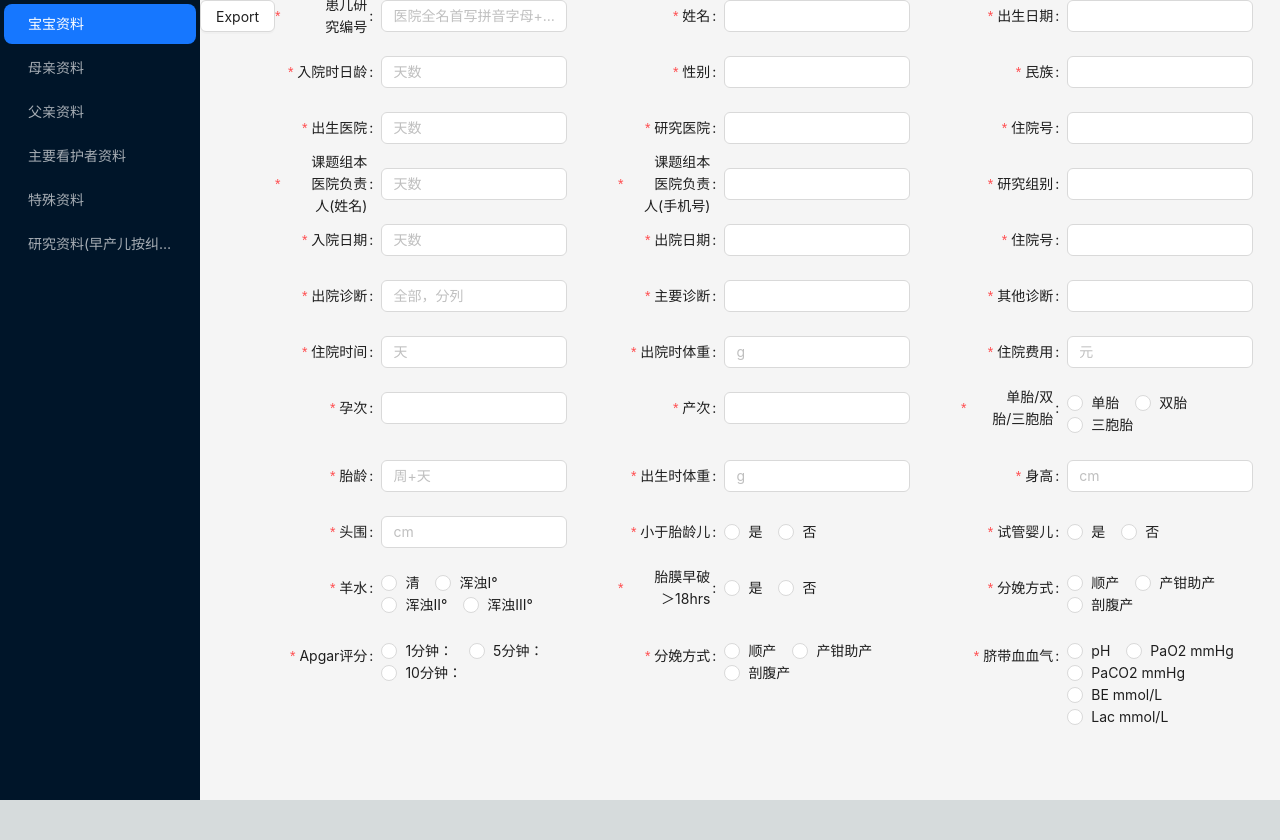
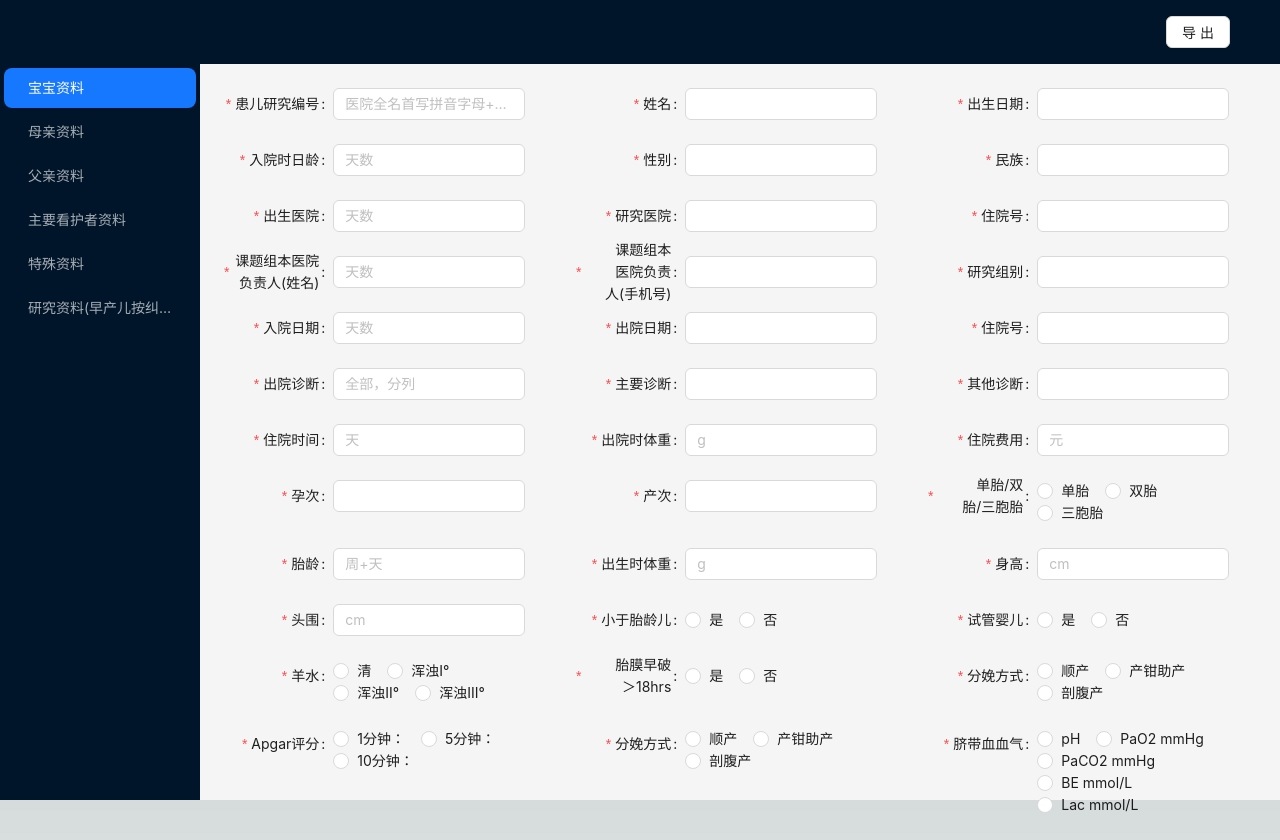
Before and after one commit to JinSooo/SheetProject, a Next.js app: page /login in a window 1280 px wide. Before the commit the page ends 800 px from the top, so only its background shows below. Built offline with nearby package versions, Linux system fonts and the light colour scheme.

Commit message:
style: 🎨 优化整体布局及样式

```diff
--- a/components/Main/Main.tsx
+++ b/components/Main/Main.tsx
@@ -30,13 +30,12 @@ const Main = () => {
   }
 
   return (
+    <Layout className='w-full h-full'>
+      <Header className='flex justify-end items-center h-[64px]'>
+        <Button onClick={exportExcel}>导出</Button>
+      </Header>
       <Layout>
-      <Sider
-        style={{
-          overflow: 'auto',
-          height: '100vh',
-        }}
-      >
+        <Sider>
           <Menu
             theme='dark'
             mode='inline'
@@ -47,8 +46,8 @@ const Main = () => {
             }}
           />
         </Sider>
-      <Button onClick={exportExcel}>Export</Button>
-      <Content style={{ height: '100vh' }}>{kind === '1' ? <Baobao /> : '2'}</Content>
+        <Content className='h-full box-border p-6'>{kind === '1' ? <Baobao /> : '2'}</Content>
+      </Layout>
     </Layout>
   )
 }
--- a/lib/css/globals.css
+++ b/lib/css/globals.css
@@ -5,6 +5,12 @@
 * {
   margin: 0;
   padding: 0;
+}
+
+html,
+body {
+  width: 100vw;
+  height: 100vh;
 }
 
 :root {
```
Lines whose indentation alone changed are shown as unchanged.
